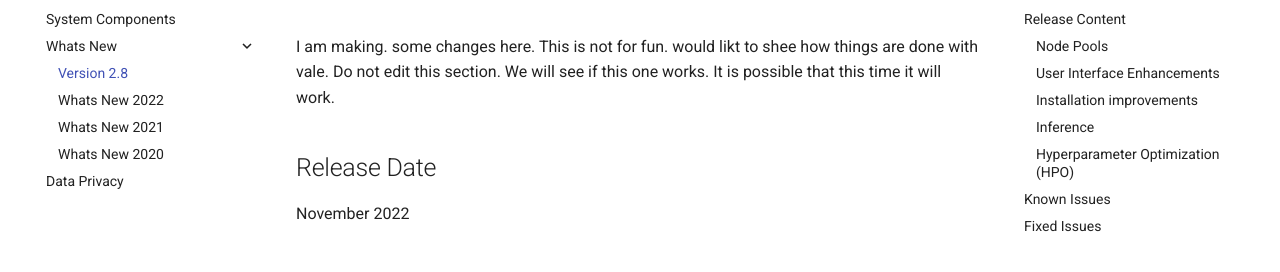
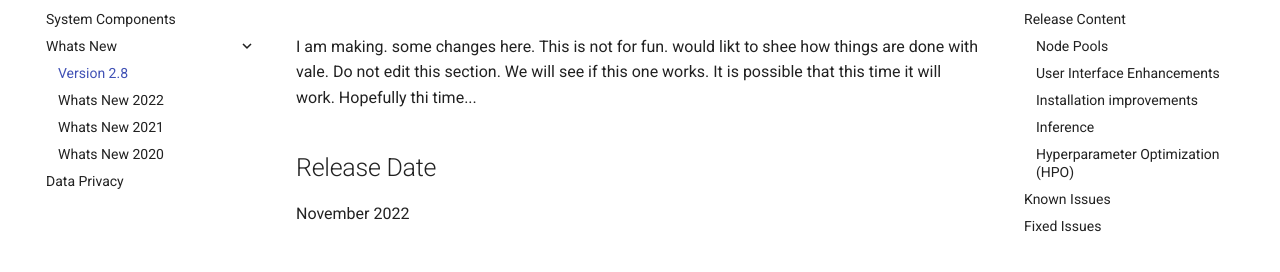
Before and after one commit to jasonnovichRunAI/gh-pages-test, an MkDocs documentation site: the page built from docs/home/whats-new-2-8.md, in a window 1280 px wide and 900 px high. Shown: the part 194-466 px from the top of the window. Built offline with MkDocs 1.6.1 and Material for MkDocs 9.7.7, drawn with Linux system fonts in a browser that asks for light colours; comment, search, counter and statistics services are not loaded; the version menu is left out.

Commit message:
pr linting test #9

```diff
--- a/docs/home/whats-new-2-8.md
+++ b/docs/home/whats-new-2-8.md
@@ -4,6 +4,7 @@ I am making. some changes here. This is not for fun. would likt to shee how thin
 Do not edit this section.
 We will see if this one works.
 It is possible that this time it will work.
+Hopefully thi time...
 
 ## Release Date
  November 2022
```
